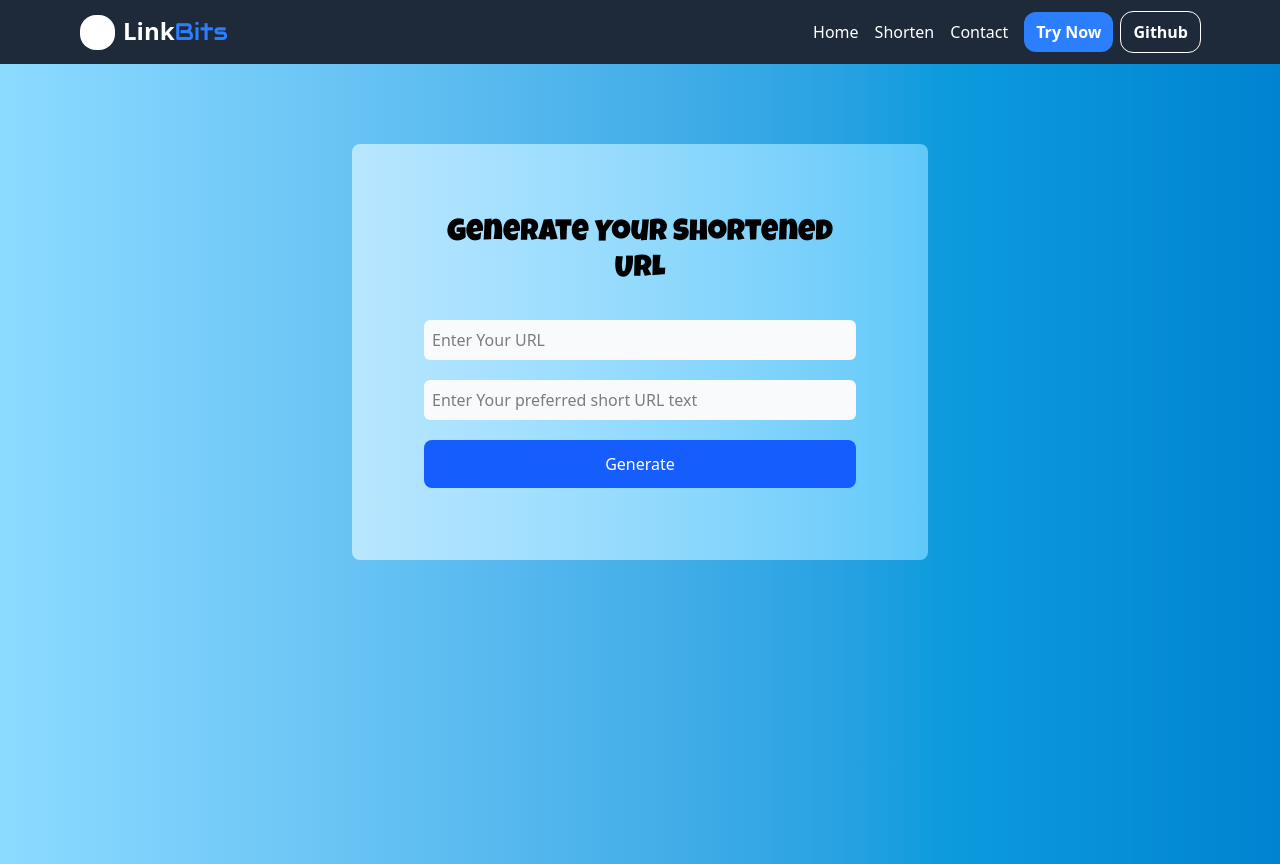
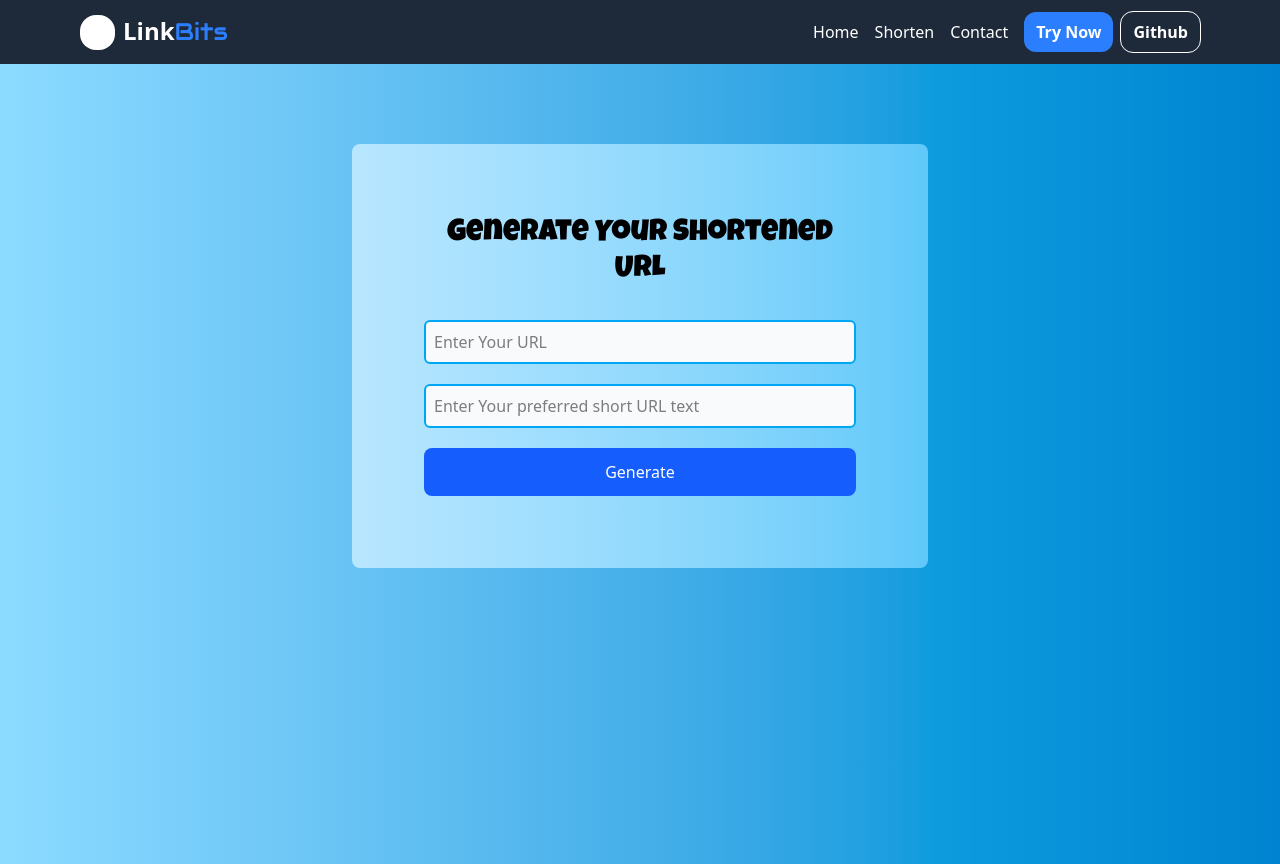
Before and after one commit to Adityakumar626/LinkBits, a Next.js app: page /shorten in a window 1280 px wide. Built offline with nearby package versions, Linux system fonts and the light colour scheme.

Commit message:
initial commit

```diff
--- a/app/[shorturl]/page.tsx
+++ b/app/[shorturl]/page.tsx
@@ -1,5 +1,3 @@
-export const dynamic = "force-dynamic";
-
 import { redirect } from "next/navigation";
 import clientPromise from "@/lib/mongodb";
 
--- a/app/api/generate/route.ts
+++ b/app/api/generate/route.ts
@@ -1,6 +1,3 @@
-export const dynamic = "force-dynamic";
-
-
 import clientPromise from "@/lib/mongodb";
 import { NextResponse } from "next/server";
 
--- a/app/shorten/page.tsx
+++ b/app/shorten/page.tsx
@@ -52,7 +52,7 @@ const Page = () => {
           <input
             type="text"
             placeholder="Enter Your URL"
-            className="p-2 focus:outline-fuchsia-800 rounded-md bg-gray-50"
+            className="p-2 focus:outline-sky-400 rounded-md bg-gray-50 border-2 border-sky-500"
             value={url}
             onChange={(e) => {
               seturl(e.target.value);
@@ -61,7 +61,7 @@ const Page = () => {
           <input
             type="text"
             placeholder="Enter Your preferred short URL text"
-            className="p-2 focus:outline-fuchsia-800 rounded-md bg-gray-50"
+            className="p-2 focus:outline-sky-400 rounded-md bg-gray-50 border-2 border-sky-500"
             value={shortUrl}
             onChange={(e) => {
               setshortUrl(e.target.value);
```
Also changed, not shown: 1 other file (tests, documents, lock files or other folders).
